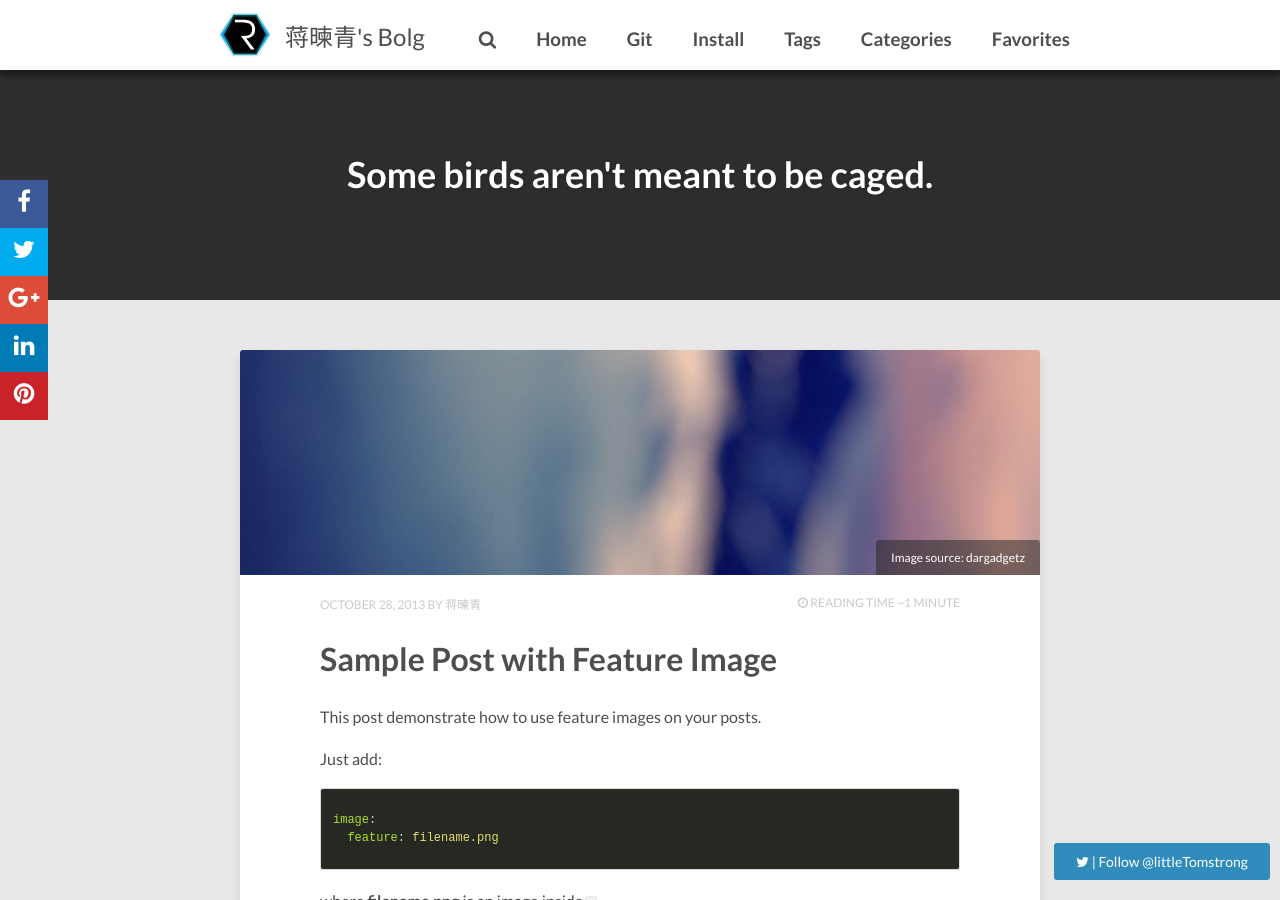
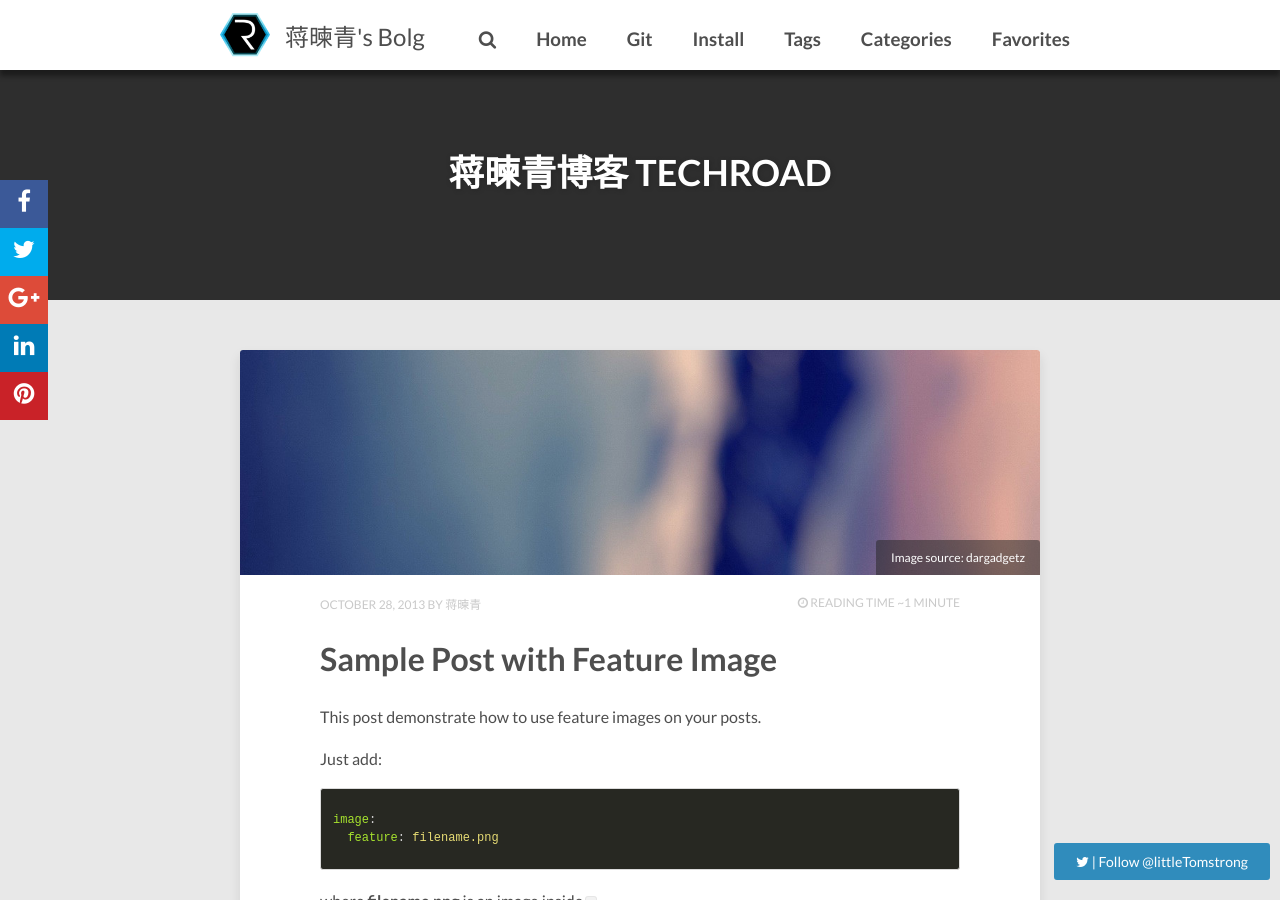
Before and after one commit to JianqingJiang/jianqingjiang.github.io, a Jekyll site: the page built from index.html, in a window 1280 px wide and 900 px high. Built offline with Jekyll 4.4.1, drawn with Linux system fonts in a browser that asks for light colours; nearby versions of some CDN libraries; the list of posts is cut into pages by our own code; comment, search, counter and statistics services are not loaded.

Commit message:
modified _config.yml

```diff
--- a/index.html
+++ b/index.html
@@ -1,6 +1,6 @@
 ---
 layout: post-index
-title: "Some birds aren't meant to be caged."
+title: "蒋暕青博客 TECHROAD"
 description: "Describe this nonsense."
 tags: [Jekyll, theme, themes, responsive, blog, modern]
 comments: false
```
